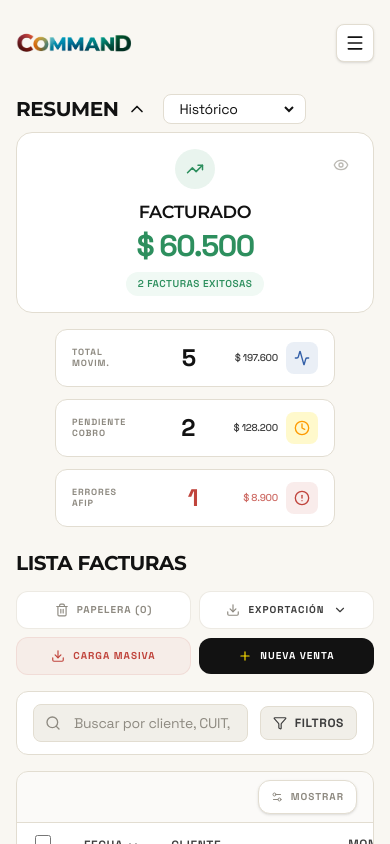
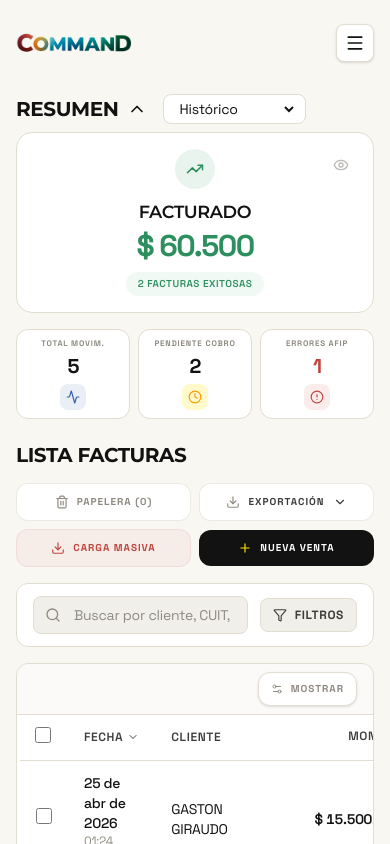
Before and after one commit to curiosidadparlante-jpg/demofacturador, a React (Vite) app: page / in a window 390 px wide. Shown: the top 844 px of the page. Built offline with nearby package versions, Linux system fonts and the light colour scheme.

Commit message:
UI: Horizontal mini cards on mobile version

```diff
--- a/src/components/StatsCards.jsx
+++ b/src/components/StatsCards.jsx
@@ -111,19 +111,19 @@ export default function StatsCards({ ventas, onCardClick }) {
 
         {/* 2. STACK OF 3 MINI CARDS */}
         <div className="lg:flex-[1] flex justify-center items-center h-auto lg:h-[200px]">
-          <div className="flex flex-col md:flex-row lg:flex-col justify-center items-center gap-3 w-full md:w-full lg:w-auto">
+          <div className="flex flex-row lg:flex-col justify-center items-center gap-2 w-full lg:w-auto">
 
             {/* Total Ventas */}
             <button
               onClick={() => onCardClick('Total Ventas', activas, timeframe)}
-              className="w-[85%] max-w-[280px] md:max-w-none md:flex-1 lg:w-[320px] min-h-0 bg-white border border-border rounded-xl px-4 py-3 grid grid-cols-[70px_1fr_auto] items-center gap-2 md:gap-4 transition-all duration-300 hover:shadow-sm hover:border-blue outline-none cursor-pointer group"
+              className="flex-1 lg:w-[320px] min-h-0 bg-white border border-border rounded-xl px-2 md:px-4 py-2 md:py-3 grid grid-cols-1 md:grid-cols-[70px_1fr_auto] items-center gap-1 md:gap-4 transition-all duration-300 hover:shadow-sm hover:border-blue outline-none cursor-pointer group"
             >
-              <div className="font-bold uppercase text-[9px] md:text-[10px] text-text-muted tracking-widest leading-tight text-left">Total<br/>Movim.</div>
-              <div className="font-black text-2xl md:text-3xl text-text-primary tracking-tighter text-center">{activas.length}</div>
-              <div className="flex items-center gap-2 justify-end">
-                 <div className="font-medium text-[10px] md:text-[11px] text-text-secondary tracking-tight">{renderMoney(totalActivasAmount)}</div>
-                 <div className="bg-blue/10 p-2 rounded-lg shrink-0">
-                   <Activity size={16} className="text-blue" />
+              <div className="font-bold uppercase text-[8px] md:text-[10px] text-text-muted tracking-widest leading-tight text-center md:text-left">Total<br className="hidden md:block"/> Movim.</div>
+              <div className="font-black text-xl md:text-3xl text-text-primary tracking-tighter text-center">{activas.length}</div>
+              <div className="flex md:flex items-center gap-1 md:gap-2 justify-center md:justify-end">
+                 <div className="hidden md:block font-medium text-[10px] md:text-[11px] text-text-secondary tracking-tight">{renderMoney(totalActivasAmount)}</div>
+                 <div className="bg-blue/10 p-1.5 md:p-2 rounded-lg shrink-0">
+                   <Activity size={14} className="text-blue md:w-4 md:h-4" />
                  </div>
               </div>
             </button>
@@ -131,14 +131,14 @@ export default function StatsCards({ ventas, onCardClick }) {
             {/* Pendientes */}
             <button
               onClick={() => onCardClick('Pendientes', pendientes, timeframe)}
-              className="w-[85%] max-w-[280px] md:max-w-none md:flex-1 lg:w-[320px] min-h-0 bg-white border border-border rounded-xl px-4 py-3 grid grid-cols-[70px_1fr_auto] items-center gap-2 md:gap-4 transition-all duration-300 hover:shadow-sm hover:border-amber-400 outline-none cursor-pointer group"
+              className="flex-1 lg:w-[320px] min-h-0 bg-white border border-border rounded-xl px-2 md:px-4 py-2 md:py-3 grid grid-cols-1 md:grid-cols-[70px_1fr_auto] items-center gap-1 md:gap-4 transition-all duration-300 hover:shadow-sm hover:border-amber-400 outline-none cursor-pointer group"
             >
-              <div className="font-bold uppercase text-[9px] md:text-[10px] text-text-muted tracking-widest leading-tight text-left">Pendiente<br/>Cobro</div>
-              <div className="font-black text-2xl md:text-3xl text-text-primary tracking-tighter text-center">{pendientes.length}</div>
-              <div className="flex items-center gap-2 justify-end">
-                 <div className="font-medium text-[10px] md:text-[11px] text-text-secondary tracking-tight">{renderMoney(pendientesAmount)}</div>
-                 <div className="bg-yellow/20 p-2 rounded-lg shrink-0">
-                   <Clock size={16} className="text-amber-500" />
+              <div className="font-bold uppercase text-[8px] md:text-[10px] text-text-muted tracking-widest leading-tight text-center md:text-left">Pendiente<br className="hidden md:block"/> Cobro</div>
+              <div className="font-black text-xl md:text-3xl text-text-primary tracking-tighter text-center">{pendientes.length}</div>
+              <div className="flex md:flex items-center gap-1 md:gap-2 justify-center md:justify-end">
+                 <div className="hidden md:block font-medium text-[10px] md:text-[11px] text-text-secondary tracking-tight">{renderMoney(pendientesAmount)}</div>
+                 <div className="bg-yellow/20 p-1.5 md:p-2 rounded-lg shrink-0">
+                   <Clock size={14} className="text-amber-500 md:w-4 md:h-4" />
                  </div>
               </div>
             </button>
@@ -146,14 +146,14 @@ export default function StatsCards({ ventas, onCardClick }) {
             {/* Con Error */}
             <button
               onClick={() => onCardClick('Con Error', conError, timeframe)}
-              className="w-[85%] max-w-[280px] md:max-w-none md:flex-1 lg:w-[320px] min-h-0 bg-white border border-border rounded-xl px-4 py-3 grid grid-cols-[70px_1fr_auto] items-center gap-2 md:gap-4 transition-all duration-300 hover:shadow-sm hover:border-red outline-none cursor-pointer group"
+              className="flex-1 lg:w-[320px] min-h-0 bg-white border border-border rounded-xl px-2 md:px-4 py-2 md:py-3 grid grid-cols-1 md:grid-cols-[70px_1fr_auto] items-center gap-1 md:gap-4 transition-all duration-300 hover:shadow-sm hover:border-red outline-none cursor-pointer group"
             >
-              <div className="font-bold uppercase text-[9px] md:text-[10px] text-text-muted tracking-widest leading-tight text-left">Errores<br/>AFIP</div>
-              <div className="font-black text-2xl md:text-3xl text-red tracking-tighter text-center">{conError.length}</div>
-              <div className="flex items-center gap-2 justify-end">
-                 <div className="font-medium text-[10px] md:text-[11px] text-red opacity-80 tracking-tight">{renderMoney(conErrorAmount)}</div>
-                 <div className="bg-red/10 p-2 rounded-lg shrink-0">
-                   <AlertCircle size={16} className="text-red" />
+              <div className="font-bold uppercase text-[8px] md:text-[10px] text-text-muted tracking-widest leading-tight text-center md:text-left">Errores<br className="hidden md:block"/> AFIP</div>
+              <div className="font-black text-xl md:text-3xl text-red tracking-tighter text-center">{conError.length}</div>
+              <div className="flex md:flex items-center gap-1 md:gap-2 justify-center md:justify-end">
+                 <div className="hidden md:block font-medium text-[10px] md:text-[11px] text-red opacity-80 tracking-tight">{renderMoney(conErrorAmount)}</div>
+                 <div className="bg-red/10 p-1.5 md:p-2 rounded-lg shrink-0">
+                   <AlertCircle size={14} className="text-red md:w-4 md:h-4" />
                  </div>
               </div>
             </button>
```
